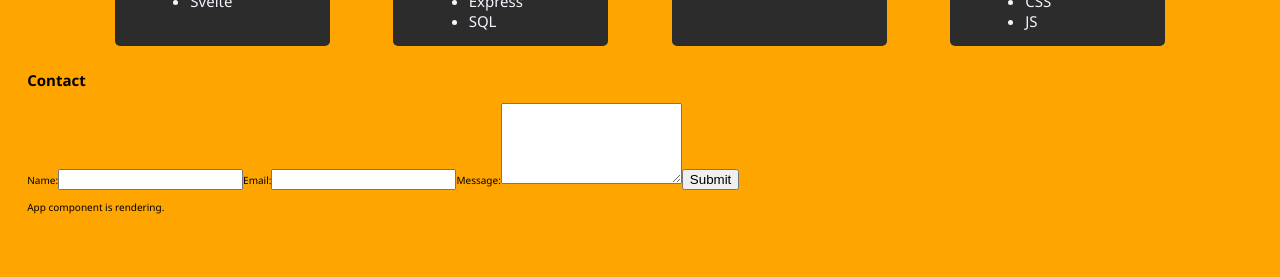
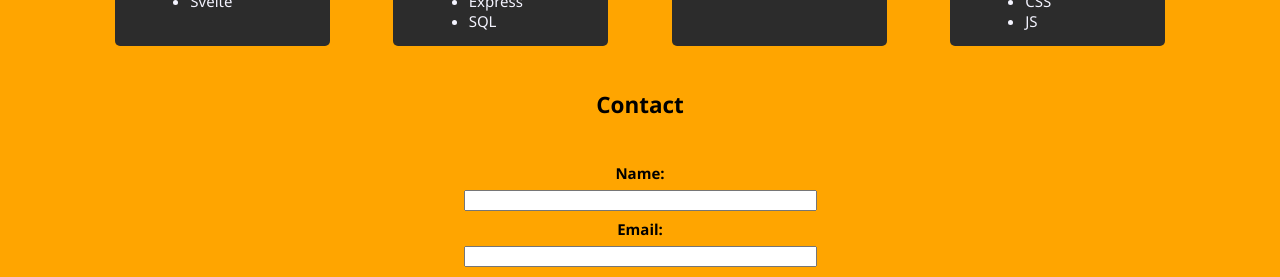
Before and after one commit to MorganWilliamson/u4-portfolio, a React (Create React App) app in the folder portfolio/: page / in a window 1280 px wide. Shown: the part 654-931 px from the top of the page. Before the commit the page ends 897 px from the top, so only its background shows below. Built offline with nearby package versions, Linux system fonts and the light colour scheme.

Commit message:
Basic styling set for contact form.

```diff
--- a/portfolio/src/components/Contact.js
+++ b/portfolio/src/components/Contact.js
@@ -1,4 +1,5 @@
 import React from "react";
+import "../stylesheets/Contact.css";
 
 class Contact extends React.Component {
     constructor(props) {
--- /dev/null
+++ b/portfolio/src/stylesheets/Contact.css
@@ -0,0 +1,40 @@
+/* contact - section class
+   contactForm - form class
+*/
+
+.contact {
+    display: flex;
+    flex-direction: column;
+    align-items: center;
+    font-size: 1.5em;
+}
+
+.contactForm {
+    display: flex;
+    flex-direction: column;
+    width: 30%;
+    margin: 2%;
+}
+
+.contactForm label {
+    font-weight: 700;
+    text-align: center;
+}
+
+.contactForm input {
+    margin: 2%;
+}
+
+.contactForm button {
+    border: none;
+    margin-top: 1%;
+    width: 50%;
+    align-self: center;
+    padding: 1.5%;
+}
+
+.contactForm button:hover {
+    color: #f4f4ff;
+    background: rgb(44, 44, 44);
+    cursor: pointer;
+}
```
